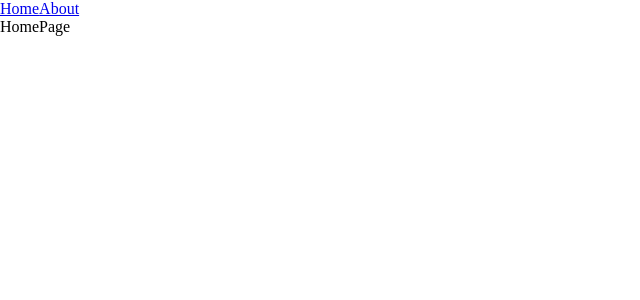
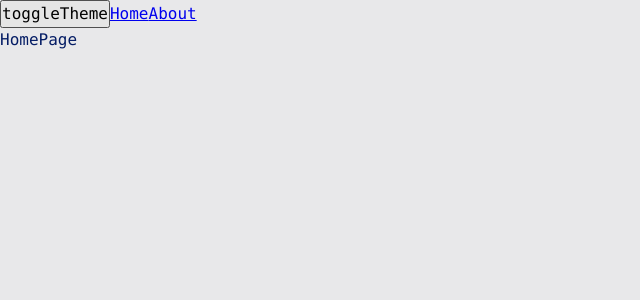
Before and after one commit to doctap/production-project, a React app: page / in a window 1280 px wide. Shown: the top 300 px of the page, without its empty margins (0-640 px from the left). Built offline with nearby package versions, Linux system fonts and the light colour scheme.

Commit message:
theme functionality

```diff
--- a/src/App.tsx
+++ b/src/App.tsx
@@ -3,10 +3,14 @@
 import { AsyncHomePage } from './pages/homePage/AsyncHomePage';
 import { AsyncAboutPage } from './pages/aboutPage/AsyncAboutPage';
 import { Suspense } from 'react';
+import { useTheme } from './theme/useTheme';
 
 export const App = () => {
+  const {theme, toggleTheme} = useTheme();
+
   return (
-    <>
+    <div className={`app ${theme}`}>
+      <button type="button" onClick={toggleTheme}>toggleTheme</button>
       <Link to='/'>Home</ Link>
       <Link to='/about'>About</ Link>
       <Suspense fallback={<div>Loading...</div>}>
@@ -15,6 +19,6 @@
           <Route path='/about' element={<AsyncAboutPage />} />
         </Routes>
       </Suspense>
-    </>
+    </div>
   )
 };
--- a/src/index.scss
+++ /dev/null
@@ -1,9 +0,0 @@
-* {
-  padding: 0;
-  margin: 0;
-  box-sizing: border-box;
-}
-
-.app {
-  font-size: 40px;
-}
--- a/src/index.tsx
+++ b/src/index.tsx
@@ -1,11 +1,14 @@
 import { render } from 'react-dom';
 import { App } from './App';
-import './index.scss';
+import './styles/index.scss';
 import { BrowserRouter } from 'react-router-dom';
+import { ThemeProvider } from './theme/ThemeProvider';
 
 render(
   <BrowserRouter>
-    <App />
+    <ThemeProvider>
+      <App />
+    </ThemeProvider>
   </BrowserRouter>,
   document.getElementById('root')
 )
--- /dev/null
+++ b/src/styles/index.scss
@@ -0,0 +1,13 @@
+@import './reset.scss';
+@import './themes/dark.scss';
+@import './themes/light.scss';
+@import './variables/global.scss';
+
+.app {
+  font: var(--font-m);
+
+  background: var(--bg-color);
+  color: var(--primary-color);
+
+  min-height: 100vh;
+}
--- /dev/null
+++ b/src/styles/reset.scss
@@ -0,0 +1,14 @@
+* {
+  margin: 0;
+  padding: 0;
+  box-sizing: border-box;
+}
+
+input,
+button,
+textarea,
+select {
+  margin: 0;
+
+  font: inherit;
+}
--- /dev/null
+++ b/src/styles/themes/dark.scss
@@ -0,0 +1,6 @@
+.app.dark {
+  --bg-color: #090949;
+
+  --primary-color: #049604;
+  --secondary-color: #04ff04;
+}
--- /dev/null
+++ b/src/styles/themes/light.scss
@@ -0,0 +1,6 @@
+.app.light {
+  --bg-color: #e8e8ea;
+
+  --primary-color: #041c65;
+  --secondary-color: #0449e0;
+}
--- /dev/null
+++ b/src/styles/variables/global.scss
@@ -0,0 +1,11 @@
+:root {
+  --font-family-main: Consolas, 'Times New Roman', Serif;
+
+  --font-size-m: 16px;
+  --font-line-m: 24px;
+  --font-m: var(--font-size-m) / var(--font-line-m) var(--font-family-main);
+
+  --font-size-l: 24px;
+  --font-line-l: 32px;
+  --font-l: var(--font-size-l) / var(--font-line-l) var(--font-family-main);
+}
--- /dev/null
+++ b/src/theme/ThemeContext.ts
@@ -0,0 +1,14 @@
+import { createContext } from 'react';
+
+export enum Theme {
+  DARK = 'dark',
+  LIGHT = 'light'
+}
+
+export interface IThemeContextProps {
+  theme?: Theme
+  setTheme?: (theme: Theme) => void
+}
+
+export const ThemeContext = createContext<IThemeContextProps>({});
+export const LOCAL_STORAGE_THEME_KEY = 'theme';
--- /dev/null
+++ b/src/theme/ThemeProvider.tsx
@@ -0,0 +1,19 @@
+import { FC, useMemo, useState } from 'react';
+import { LOCAL_STORAGE_THEME_KEY, Theme, ThemeContext } from './ThemeContext';
+
+const defaultTheme = localStorage.getItem(LOCAL_STORAGE_THEME_KEY) as Theme ?? Theme.LIGHT
+
+export const ThemeProvider: FC = ({ children }) => {
+  const [theme, setTheme] = useState<Theme>(defaultTheme);
+
+  const defaultValue = useMemo(() => ({
+    theme,
+    setTheme
+  }), [theme])
+
+  return (
+    <ThemeContext.Provider value={defaultValue}>
+      {children}
+    </ThemeContext.Provider>
+  );
+};
--- /dev/null
+++ b/src/theme/useTheme.ts
@@ -0,0 +1,19 @@
+import { useContext } from "react";
+import { LOCAL_STORAGE_THEME_KEY, Theme, ThemeContext } from "./ThemeContext";
+
+export interface IUseThemeResult {
+  theme: Theme
+  toggleTheme: () => void
+}
+
+export const useTheme = (): IUseThemeResult => {
+  const { theme, setTheme } = useContext(ThemeContext);
+
+  const toggleTheme = () => {
+    const value = theme === Theme.DARK ? Theme.LIGHT : Theme.DARK;
+    setTheme(value);
+    localStorage.setItem(LOCAL_STORAGE_THEME_KEY, value)
+  }
+
+  return { theme, toggleTheme };
+}
```
